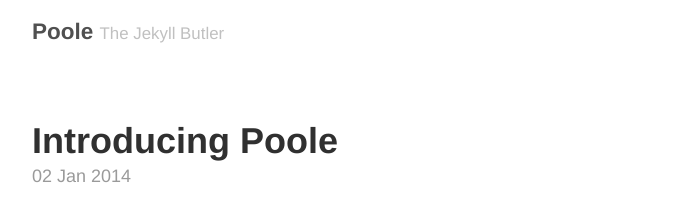
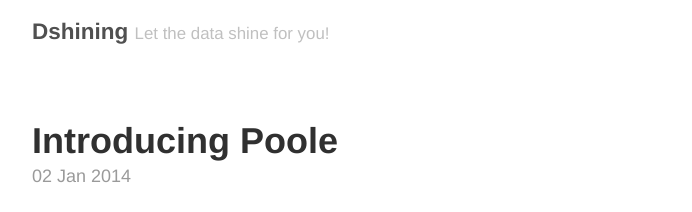
Before and after one commit to Dshining/dshining.github.io, a Jekyll site: the page built from index.html, in a window 1280 px wide. Shown: the top 212 px of the page, without its empty margins (293-985 px from the left). Built offline with Jekyll 4.4.1, drawn with Linux system fonts in a browser that asks for light colours; the list of posts is cut into pages by our own code.

Commit message:
Update _config.yml

```diff
--- a/_config.yml
+++ b/_config.yml
@@ -5,8 +5,8 @@ permalink:           pretty
 relative_permalinks: true
 
 # Setup
-title:               Poole
-tagline:             The Jekyll Butler
+title:               Dshining
+tagline:             Let the data shine for you!
 url:                 http://getpoole.com
 paginate:            1
 baseurl:             ""
```
